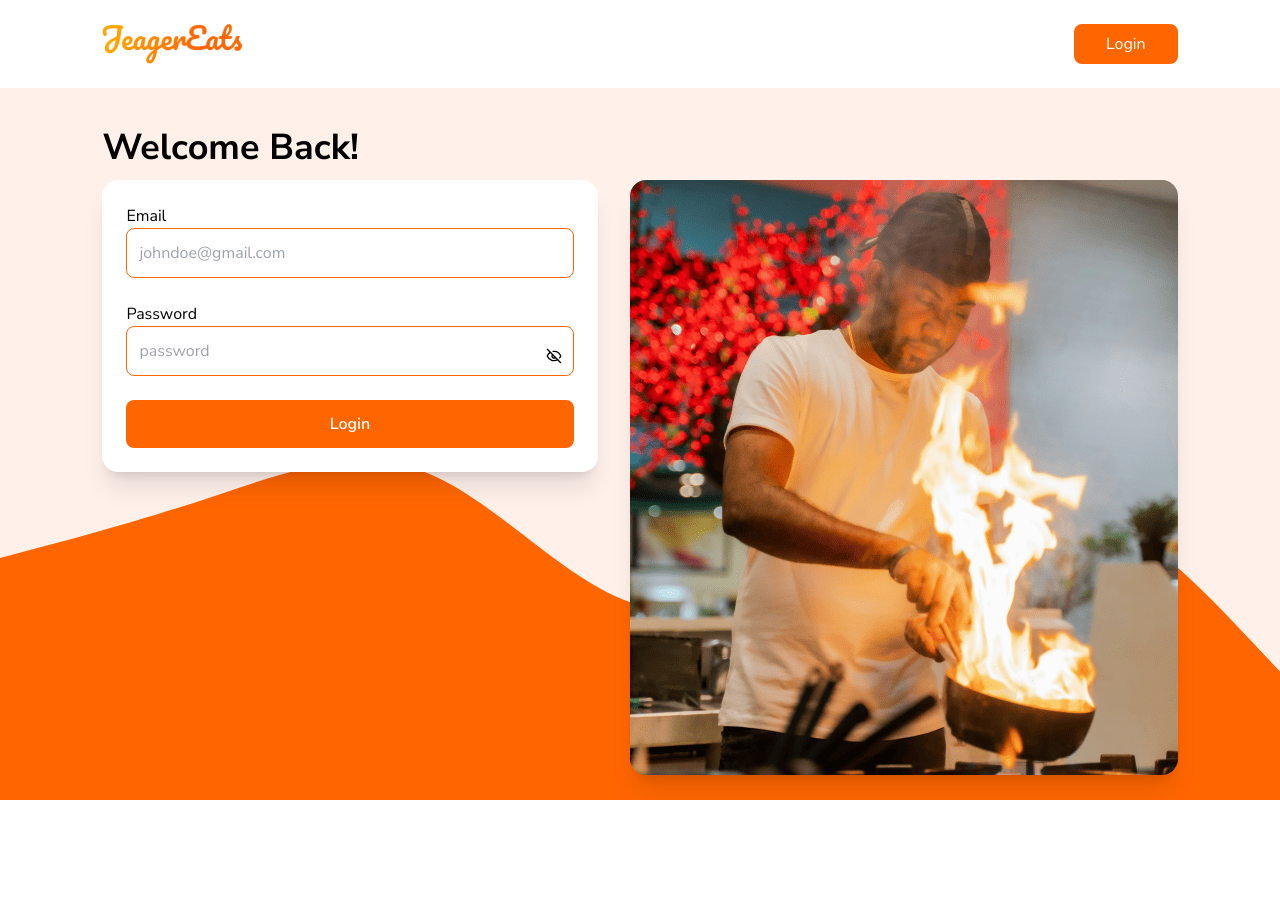
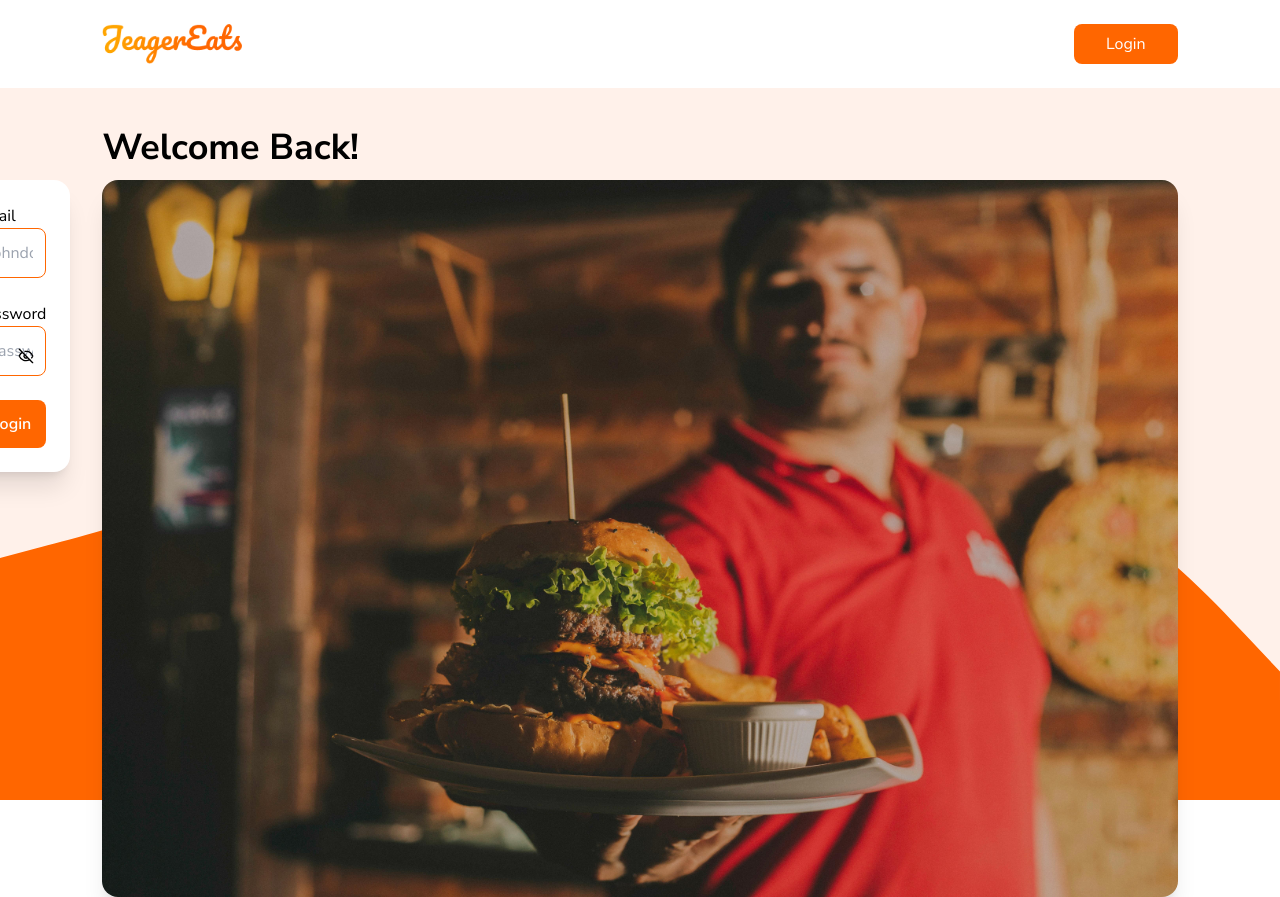
Before and after one commit to JerryJeager/JeagerEats, a Next.js app in the folder frontend/: page /auth/login in a window 1280 px wide. Before the commit the page ends 800 px from the top, so only its background shows below. Built offline with nearby package versions, Linux system fonts and the light colour scheme.

Commit message:
change login image

```diff
--- a/frontend/src/app/auth/login/page.tsx
+++ b/frontend/src/app/auth/login/page.tsx
@@ -1,7 +1,7 @@
 import Header from "@/components/Header";
 import wave from "../../../../public/assets/wave.svg";
 import Image from "next/image";
-import chef from "../../../../public/assets/chef.png";
+import serve from "../../../../public/assets/serve.jpg"
 import LoginForm from "@/components/auth/LoginForm";
 
 const Login = () => {
@@ -14,7 +14,7 @@ const Login = () => {
         </h2>
         <div className="padx flex flex-row-reverse justify-between gap-8 relative  z-20">
           <Image
-            src={chef}
+            src={serve}
             placeholder="blur"
             className="rounded-2xl h-fit shadow-xl hidden md:block"
             alt="chef image"
```
